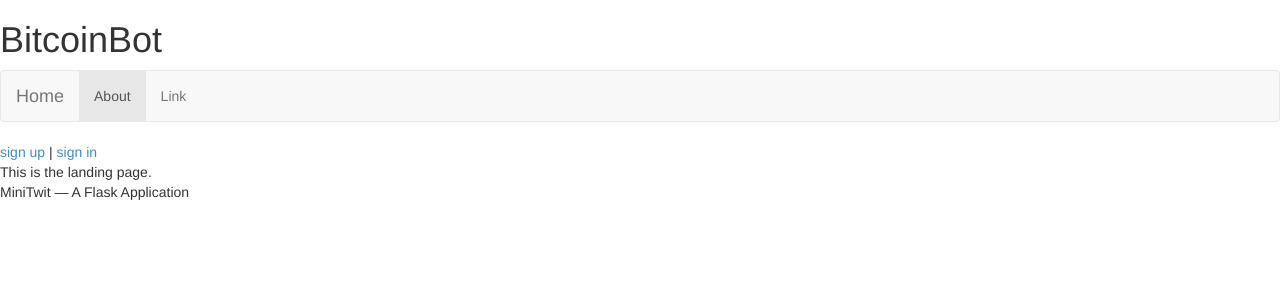
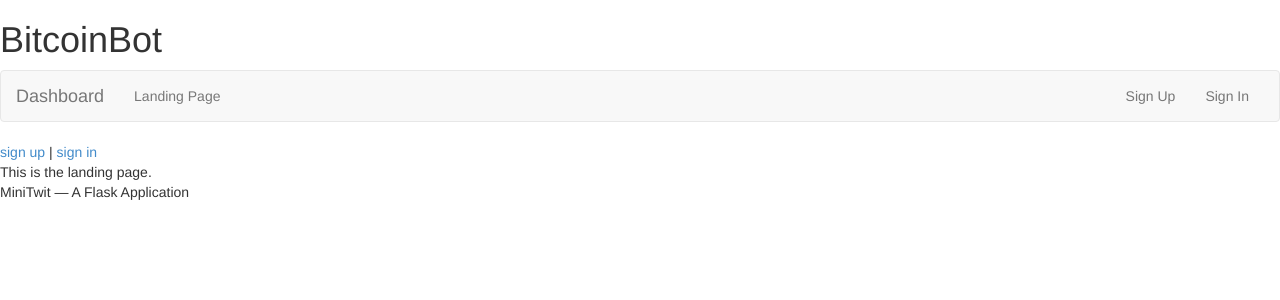
Before and after one commit to fragosti/BitcoinBot, a Flask app: page /landing in a window 1280 px wide. Shown: the top 300 px of the page. Run offline with Flask 2, Linux system fonts and the light colour scheme; some libraries are stand-ins or nearby versions.

Commit message:
Nav Bar Done

```diff
--- a/templates/layout.html
+++ b/templates/layout.html
@@ -18,16 +18,27 @@
         <span class="icon-bar"></span>
         <span class="icon-bar"></span>
       </button>
-      <a class="navbar-brand" href="#">Home</a>
+      <a class="navbar-brand" href="#">Dashboard</a>
     </div>
 
     <!-- Collect the nav links, forms, and other content for toggling -->
     <div class="collapse navbar-collapse" id="bs-example-navbar-collapse-1">
       <ul class="nav navbar-nav">
-        <li class="active"><a href="#">About</a></li>
-        <li><a href="#">Link</a></li>
 
-      <ul class="nav navbar-nav navbar-right">
+        <li><a href="#">Landing Page</a></li>
+        </ul>
+        <ul class="nav navbar-nav navbar-right">
+        {% if g.user %}
+<li><a href="{{ url_for('logout') }}">Sign Out  [{{ g.user.username }}]</a></li>
+
+  {% else %}
+  <li><a href="{{ url_for('register') }}">Sign Up</a></li>
+
+    <li><a href="{{ url_for('login') }}">Sign In</a></li>
+  {% endif %}
+
+        </ul>
+
 
 
 
@@ -37,9 +48,10 @@
 </nav>
   <div class=navigation>
   {% if g.user %}
-    <a href="{{ url_for('dashboard') }}">dashboard</a> |
+
     <a href="{{ url_for('logout') }}">sign out [{{ g.user.username }}]</a>
   {% else %}
+
     <a href="{{ url_for('register') }}">sign up</a> |
     <a href="{{ url_for('login') }}">sign in</a>
   {% endif %}
```
